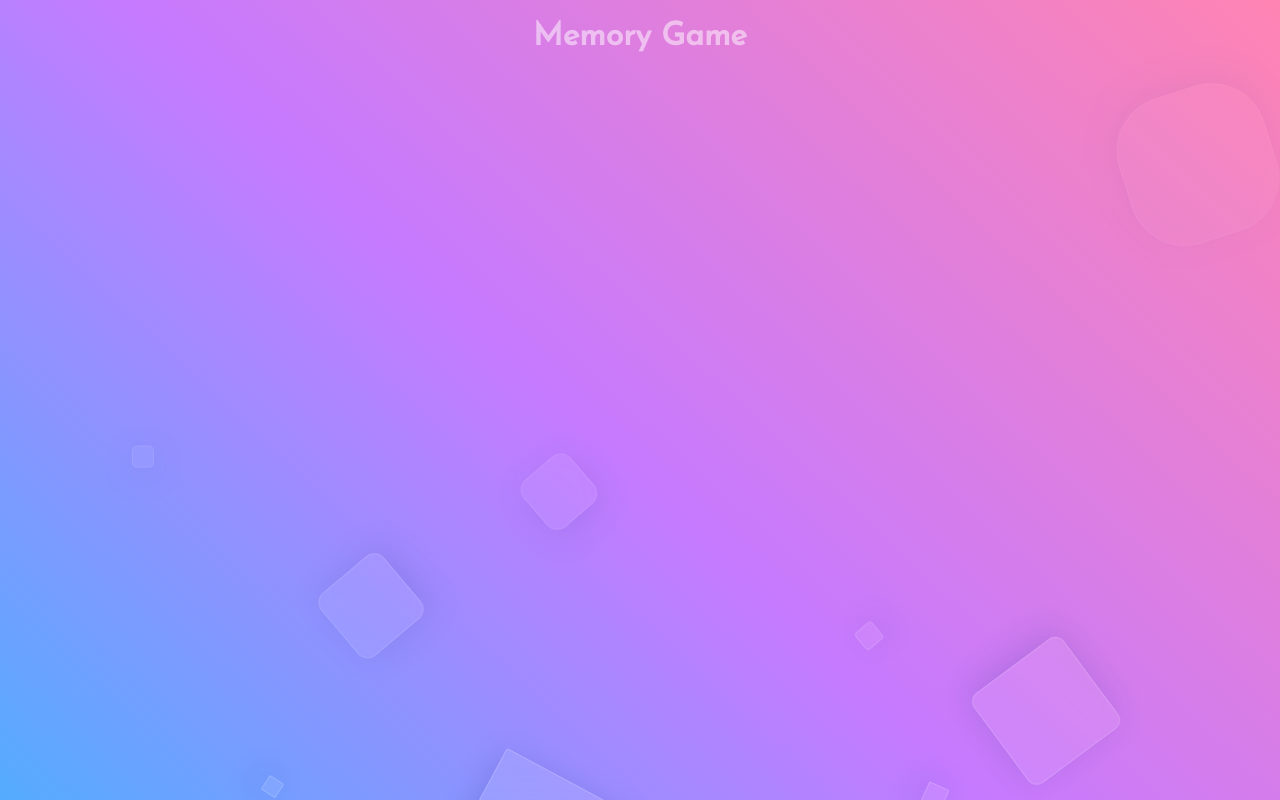
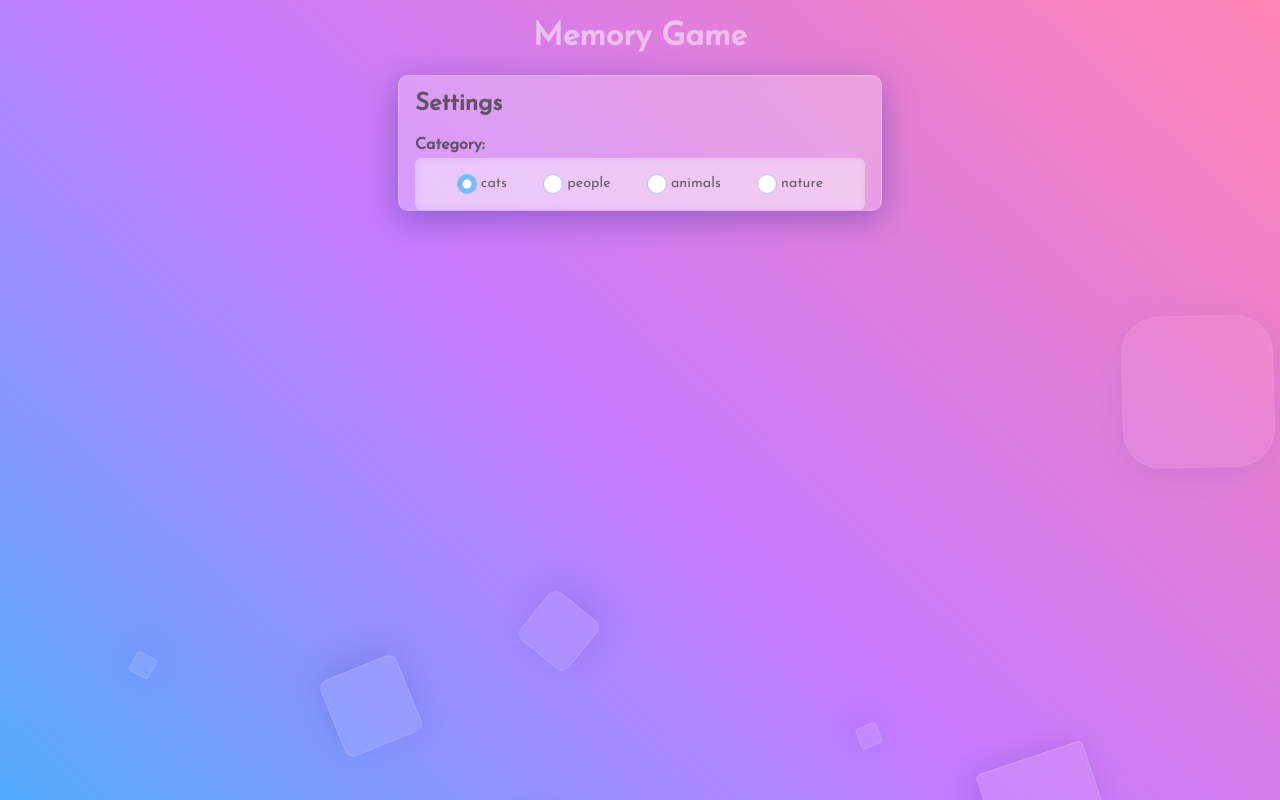
Before and after one commit to jayden-n/visual-memory, a React (Create React App) app: page / in a window 1280 px wide. Built offline with nearby package versions, Linux system fonts and the light colour scheme; no server answers.

Commit message:
implemented: custom fetch API hook & get categories from user's input

```diff
--- a/src/App.js
+++ b/src/App.js
@@ -1,10 +1,19 @@
 import Background from './components/Background';
 
+import Settings from './components/Settings/Settings';
+
+import useGetImages from './hooks/useGetImages';
+
 function App() {
+  const images = useGetImages();
+
+  console.log({ images });
+
   return (
     <>
       <Background />
       <h1>Memory Game</h1>
+      <Settings />
     </>
   );
 }
--- a/src/components/Background/Background.module.css
+++ b/src/components/Background/Background.module.css
@@ -1,4 +1,3 @@
-/* Design taken from https://codepen.io/jspilka95/pen/vYXXWOE */
 .area {
   background-color: #54acff;
   background-image: linear-gradient(
--- a/src/components/Board/Board.jsx
+++ b/src/components/Board/Board.jsx
@@ -4,7 +4,7 @@ import PropTypes from 'prop-types';
 import styles from './Board.module.css';
 
 const Board = () => {
-    return <p>Board</p>;
+  return <p>Board</p>;
 };
 
 export default Board;
--- a/src/components/RadioBox/RadioBox.jsx
+++ b/src/components/RadioBox/RadioBox.jsx
@@ -3,8 +3,28 @@ import PropTypes from 'prop-types';
 
 import styles from './RadioBox.module.css';
 
-const RadioBox = () => {
-    return <p>RadioBox</p>;
+const RadioBox = ({ item, selectedItem, onChange }) => {
+  const isChecked = item === selectedItem;
+
+  return (
+    <div className={`${styles.radioBox}`}>
+      <input
+        type='radio'
+        name={item}
+        id={item}
+        value={item}
+        checked={isChecked}
+        onChange={onChange}
+      />
+      <label htmlFor={item}>{item}</label>
+    </div>
+  );
 };
 
 export default RadioBox;
+
+RadioBox.propTypes = {
+  item: PropTypes.string.isRequired,
+  selectedItem: PropTypes.string.isRequired,
+  onChange: PropTypes.func.isRequired,
+};
--- a/src/components/RadioBox/RadioBox.module.css
+++ b/src/components/RadioBox/RadioBox.module.css
@@ -1,5 +1,3 @@
-/* Link to author's CODEPEN: https://codepen.io/aaroniker/pen/ZEYoxEY */
-
 :root {
   --active: #79baf7;
   --active-inner: #fff;
@@ -43,7 +41,8 @@
     left: 0;
     top: 0;
     position: absolute;
-        transition: transform var(--d-t, 0.3s) var(--d-t-e, ease), opacity var(--d-o, 0.2s);
+    transition: transform var(--d-t, 0.3s) var(--d-t-e, ease),
+      opacity var(--d-o, 0.2s);
     width: var(--radio-select-size);
     height: var(--radio-select-size);
     border-radius: 50%;
--- a/src/components/Settings/Settings.jsx
+++ b/src/components/Settings/Settings.jsx
@@ -1,10 +1,32 @@
-import React from 'react';
+import React, { Fragment, useState } from 'react';
 import PropTypes from 'prop-types';
 
+import { CATEGORIES } from '../../constants';
+
 import styles from './Settings.module.css';
+import RadioBox from '../RadioBox';
 
 const Settings = () => {
-    return <p>Settings</p>;
+  const [category, setCategory] = useState(CATEGORIES[0]);
+
+  return (
+    <div className={`${styles.settings} frosted`}>
+      <h2>Settings</h2>
+
+      <h4>Category:</h4>
+
+      <div className={`${styles.setting}`}>
+        {CATEGORIES.map((item) => (
+          <RadioBox
+            item={item}
+            key={item}
+            selectedItem={category}
+            onChange={(e) => setCategory(e.target.value)}
+          />
+        ))}
+      </div>
+    </div>
+  );
 };
 
 export default Settings;
--- a/src/constants.js
+++ b/src/constants.js
@@ -1,3 +1,3 @@
-export const CATEGORIES = ['abstract', 'people', 'animals', 'nature'];
+export const CATEGORIES = ['cats', 'people', 'animals', 'nature'];
 export const LEVEL = ['easy', 'medium', 'hard', 'pro'];
 export const INITIAL_CARDS_COUNT = 8;
--- a/src/hooks/useGetImages.js
+++ b/src/hooks/useGetImages.js
@@ -1,6 +1,10 @@
+import { useEffect, useState } from 'react';
+
 const getRandomPage = () => Math.round(Math.random() * (10 - 1) + 1);
 
 const useGetImages = () => {
+  const [images, setImages] = useState([]);
+
   const buildUrl = () => {
     let url = new URL('https://api.pexels.com/v1/search');
     url.search = new URLSearchParams({
@@ -17,11 +21,20 @@ const useGetImages = () => {
   };
 
   // Fetch request to API
-  fetch(buildUrl(), {
-    headers: {
-      Authorization: process.env.REACT_APP_AUTH_KEY,
-    },
-  });
+  const fetchPics = async () => {
+    await fetch(buildUrl(), {
+      headers: {
+        Authorization: process.env.REACT_APP_AUTH_KEY,
+      },
+    })
+      .then((data) => data.json())
+      .then((data) => setImages(data.photos));
+  };
+  useEffect(() => {
+    fetchPics();
+  }, []);
+
+  return images;
 };
 
 export default useGetImages;
```
Lines whose indentation alone changed are shown as unchanged.
